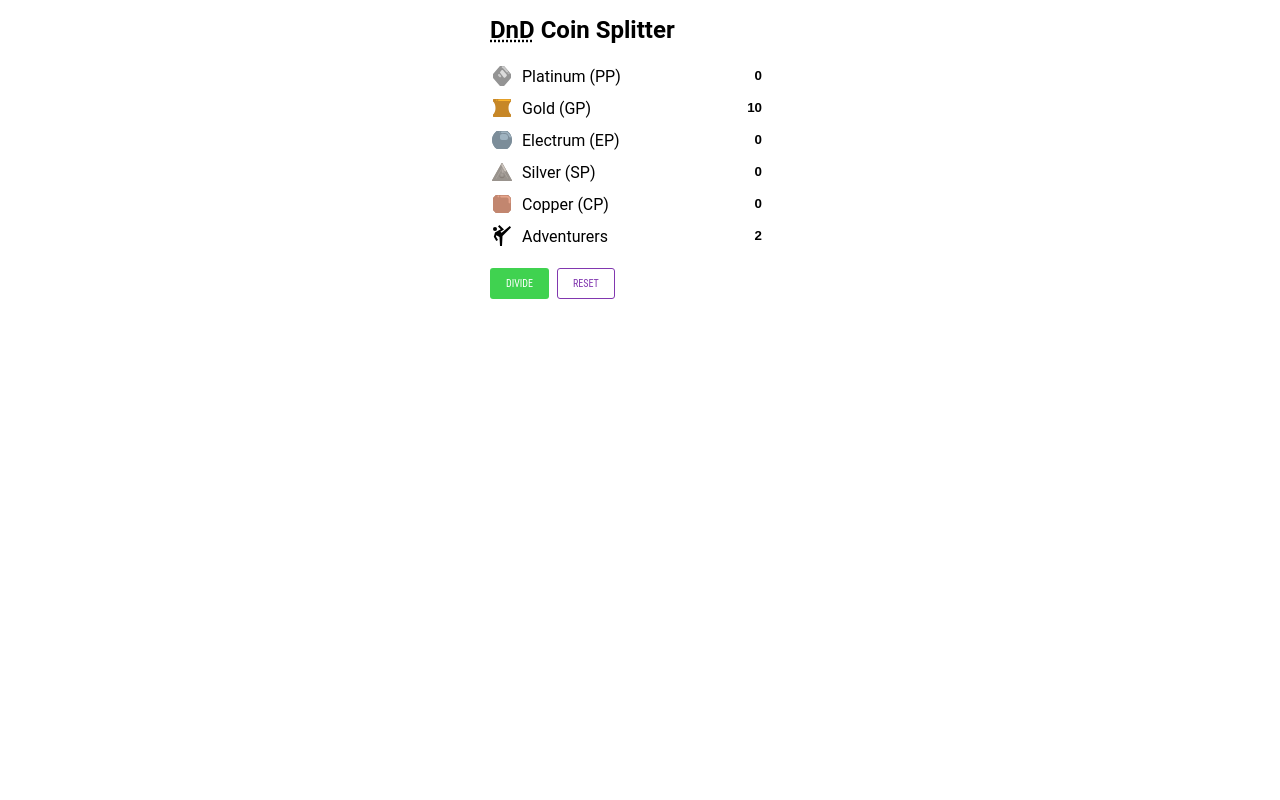
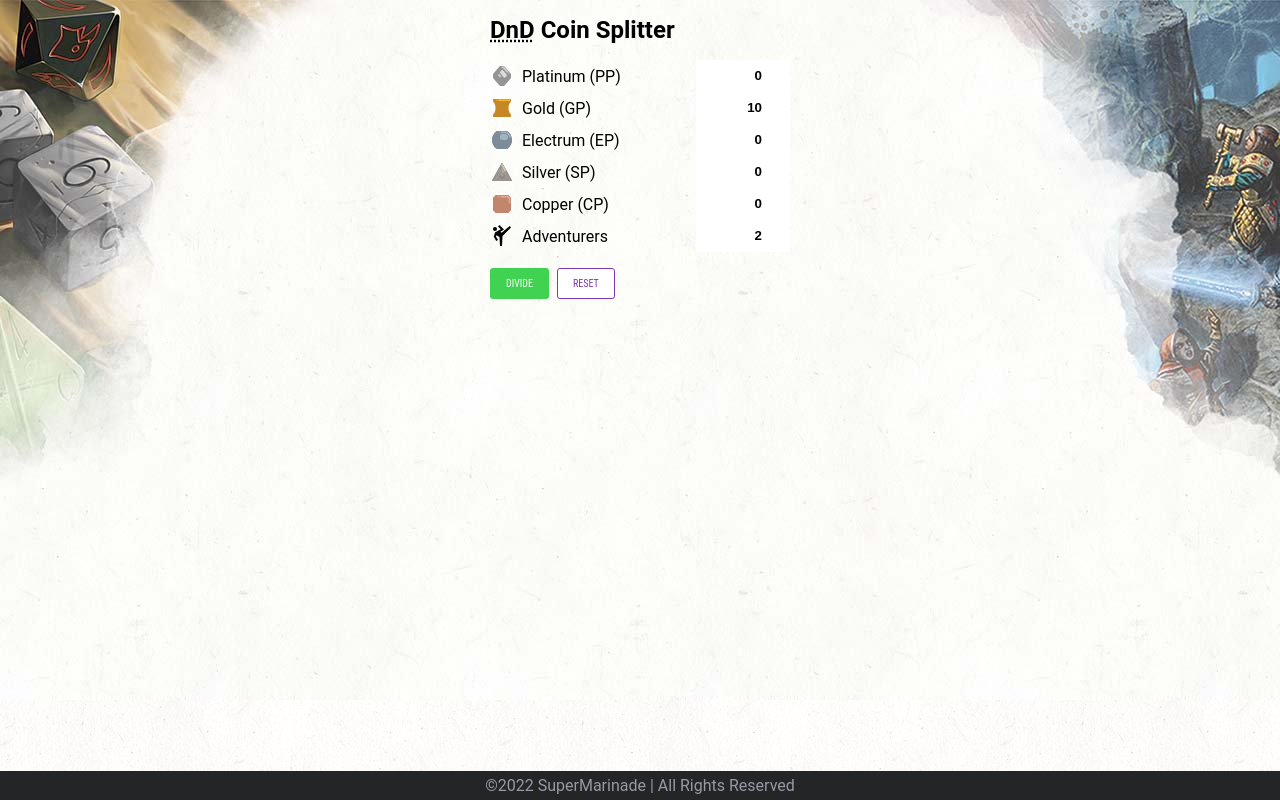
Before and after one commit to smarinade/dnd-money-splitter, a React (Create React App) app: page / in a window 1280 px wide. Built offline with nearby package versions, Linux system fonts and the light colour scheme.

Commit message:
:art: Add background

```diff
--- a/src/App.tsx
+++ b/src/App.tsx
@@ -3,6 +3,7 @@
 import styles from "./App.module.css";
 
 import ReactGA from 'react-ga';
+import Footer from "./component/Footer/Footer";
 
 function App() {
 
@@ -19,6 +20,7 @@
             <h1 className={styles.title}><abbr title="Dungeons and Dragons">DnD</abbr> Coin Splitter</h1>
             <CoinForm></CoinForm>
         </article>
+        <Footer />
     </main>
   );
 }
--- /dev/null
+++ b/src/component/Footer/Footer.module.css
@@ -0,0 +1,12 @@
+.footer {
+    padding: 5px 10px;
+    position: absolute;
+    display: flex;
+    flex-direction: column;
+    align-items: center;
+    bottom: 0;
+    left: 0;
+    right: 0;
+    background-color: #242527;
+    color: #979AA4;
+}
--- /dev/null
+++ b/src/component/Footer/Footer.tsx
@@ -0,0 +1,18 @@
+import React from 'react';
+import styles from "./Footer.module.css"
+
+interface FooterProps {
+
+}
+
+function Footer({}: FooterProps) {
+
+    return (
+        <footer className={styles.footer}>
+            <div className={styles.copywright}>©2022 SuperMarinade | All Rights Reserved</div>
+        </footer>
+    );
+
+}
+
+export default Footer;
--- a/src/index.css
+++ b/src/index.css
@@ -5,6 +5,10 @@
     sans-serif;
   -webkit-font-smoothing: antialiased;
   -moz-osx-font-smoothing: grayscale;
+  background:
+          url("/public/builder1k.jpg") top center no-repeat,
+          url("/public/background_texture.png")
+;
 }
 
 code {
```
Also changed, not shown: public/background_texture.png (added), public/builder1k.jpg (added).
